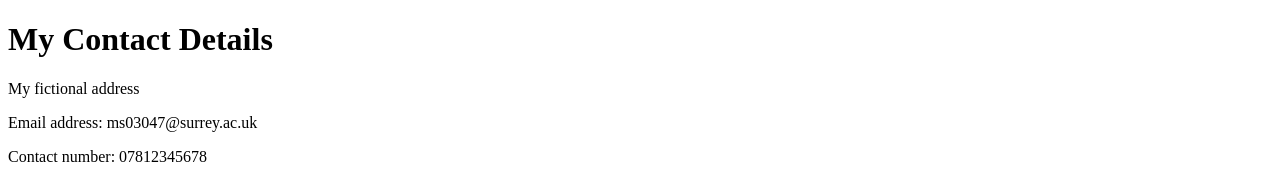
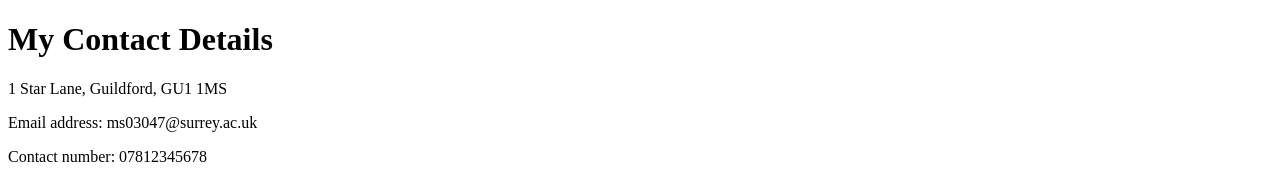
Before and after one commit to MehreenSiddiqi/cv, a plain HTML site: page contact me.html in a window 1280 px wide. Shown: the top 170 px of the page. Drawn offline with Linux system fonts and the light colour scheme.

Commit message:
Update contact me.html

```diff
--- a/contact me.html
+++ b/contact me.html
@@ -6,7 +6,7 @@
   </head>
   <body>
     <h1>My Contact Details</h1>
-<p>My fictional address</p>
+<p> 1 Star Lane, Guildford, GU1 1MS</p>
 <p>Email address: ms03047@surrey.ac.uk</p>
   <p>Contact number: 07812345678</p>
  <hr>
```
